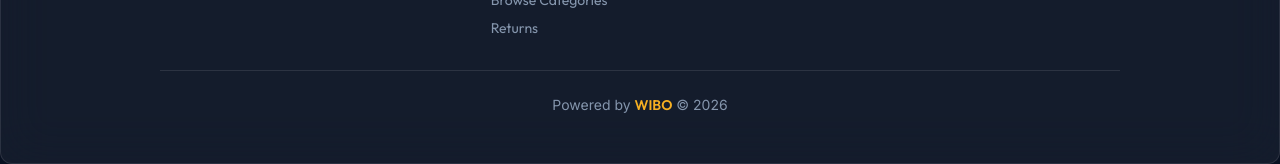
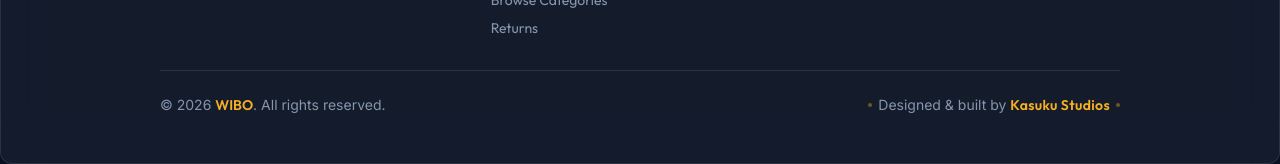
Before and after one commit to IanOchiengAI/wibo-parts-hub, a React (Vite) app: page /trade in a window 1280 px wide. Shown: the part 1079-1243 px from the top of the page. Built offline with nearby package versions, Linux system fonts and the light colour scheme; no server answers.

Commit message:
Add Kasuku Studios credit to footer

```diff
--- a/src/components/Footer.tsx
+++ b/src/components/Footer.tsx
@@ -80,8 +80,18 @@ const Footer = () => (
           </ul>
         </div>
       </div>
-      <div className="border-t border-white/10 pt-6 text-center text-sm text-muted-foreground">
-        Powered by <span className="text-primary font-display font-semibold">WIBO</span> © {new Date().getFullYear()}
+      <div className="border-t border-white/10 pt-6 flex flex-col sm:flex-row items-center justify-between gap-2 text-sm text-muted-foreground">
+        <span>© {new Date().getFullYear()} <span className="text-primary font-display font-semibold">WIBO</span>. All rights reserved.</span>
+        <span className="flex items-center gap-1.5 group">
+          <span className="inline-block w-1 h-1 rounded-full bg-primary/40 group-hover:bg-primary transition-colors" />
+          <span className="group-hover:text-foreground transition-colors">
+            Designed &amp; built by{" "}
+            <span className="text-primary font-display font-semibold tracking-wide">
+              Kasuku Studios
+            </span>
+          </span>
+          <span className="inline-block w-1 h-1 rounded-full bg-primary/40 group-hover:bg-primary transition-colors" />
+        </span>
       </div>
     </div>
   </footer>
```
